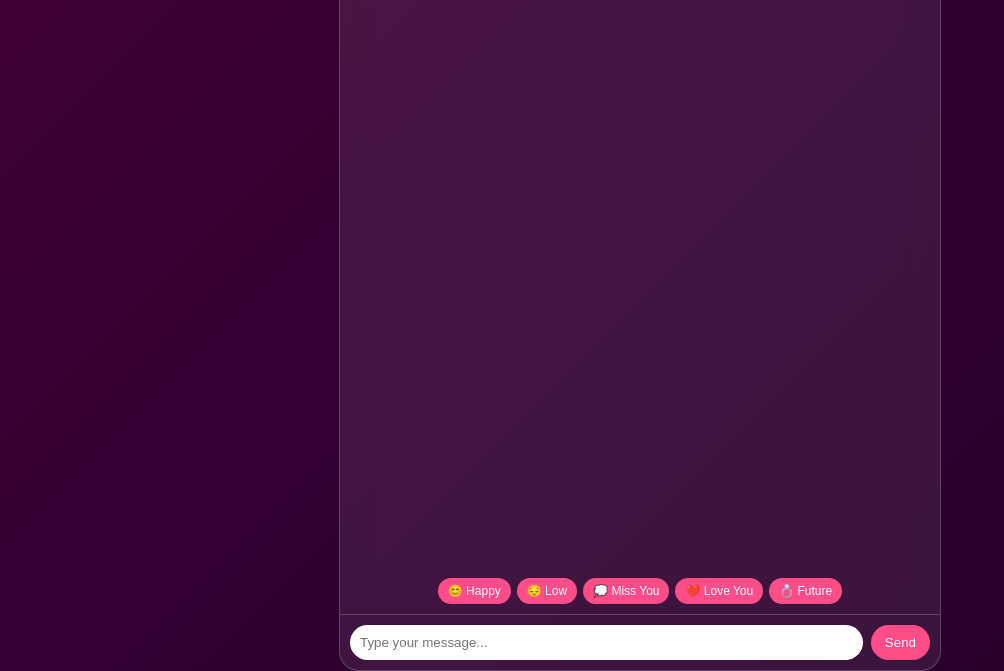
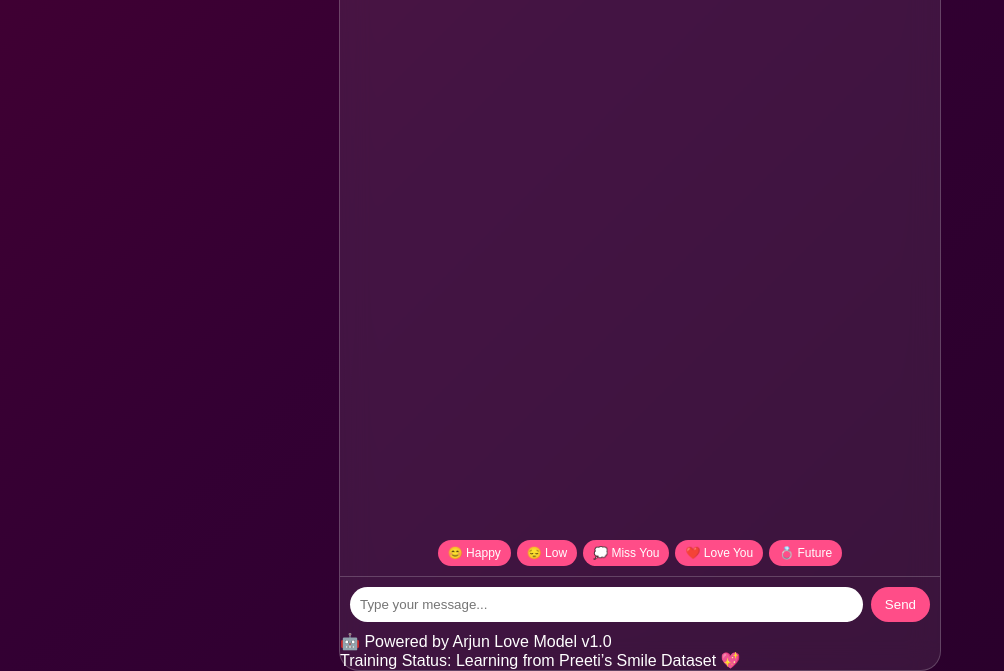
Before and after one commit to Arjunr224/preeti-ai, a plain HTML site: page index.html in a window 1280 px wide. Shown: the part 131-802 px from the top of the page, without its empty margins (0-1004 px from the left). Drawn offline with Linux system fonts and the light colour scheme.

Commit message:
Update index.html

```diff
--- a/index.html
+++ b/index.html
@@ -30,6 +30,11 @@
         <button onclick="ChatEngine.send()">Send</button>
     </div>
 
+    <div class="footer">
+        🤖 Powered by Arjun Love Model v1.0 <br>
+        Training Status: Learning from Preeti’s Smile Dataset 💖
+    </div>
+
     <audio id="bgmusic" loop>
         <source src="assets/music.mp3" type="audio/mpeg">
     </audio>
```
